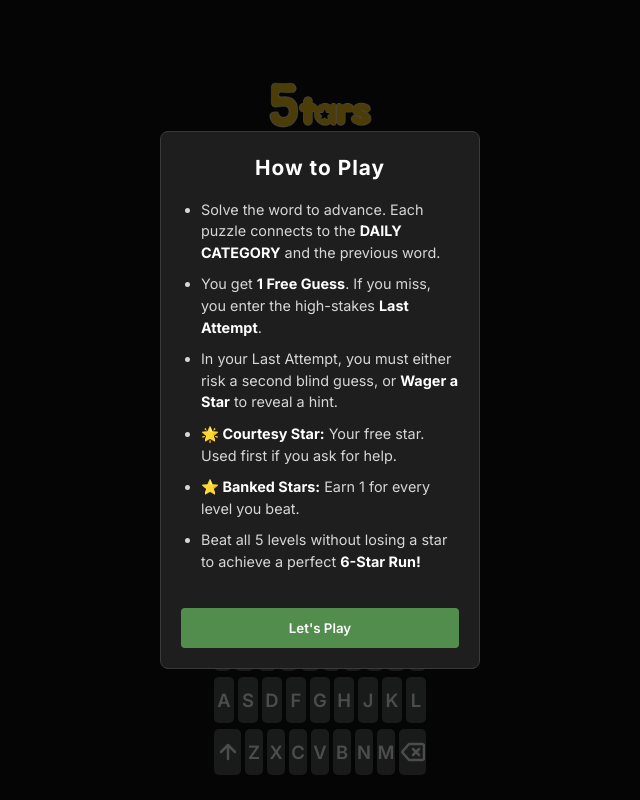
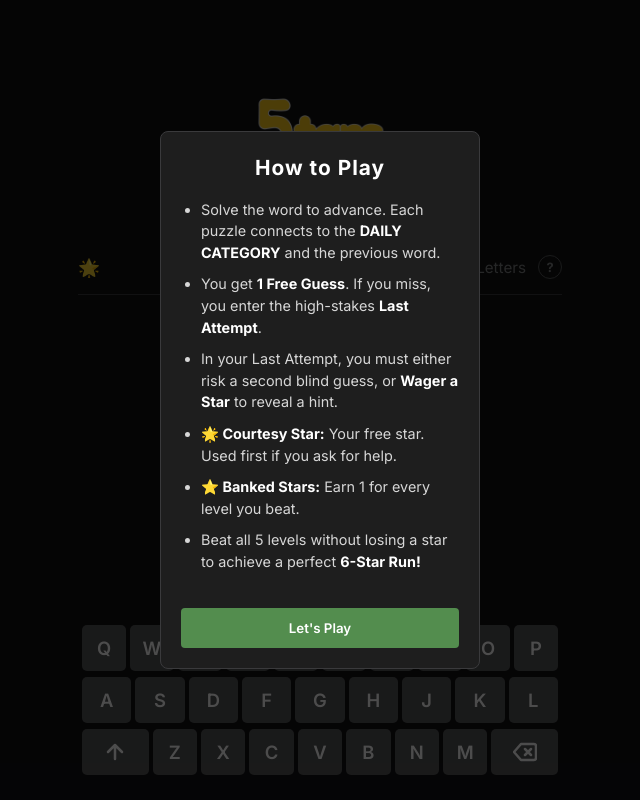
Before and after one commit to GSERBO/5-Stars, a React (Vite) app: page / in a window 1280 px wide. Shown: the whole page, without its empty margins (320-960 px from the left). Built offline with nearby package versions, Linux system fonts and the light colour scheme.

Commit message:
UI Update 2.2

```diff
--- a/src/index.css
+++ b/src/index.css
@@ -7,9 +7,17 @@
   font-family: 'Inter', sans-serif;
 }
 
-body {
+html, body {
   background-color: #121213;
   color: #ffffff;
+  width: 100%;
+  height: 100%;
+}
+
+/* THE ROOT FIX: This prevents Vite's wrapper from shrinking your app */
+#root {
+  width: 100%;
+  min-height: 100%;
   display: flex;
   justify-content: center;
 }
@@ -17,10 +25,10 @@ body {
 .game-container {
   width: 100%;
   max-width: 500px;
-  height: 100vh;
+  min-height: 100vh;
   display: flex;
   flex-direction: column;
-  padding: 15px 8px; /* Reduced side padding so the keyboard can stretch further */
+  padding: 15px 8px;
 }
 
 /* --- LOGO STYLING --- */
```
